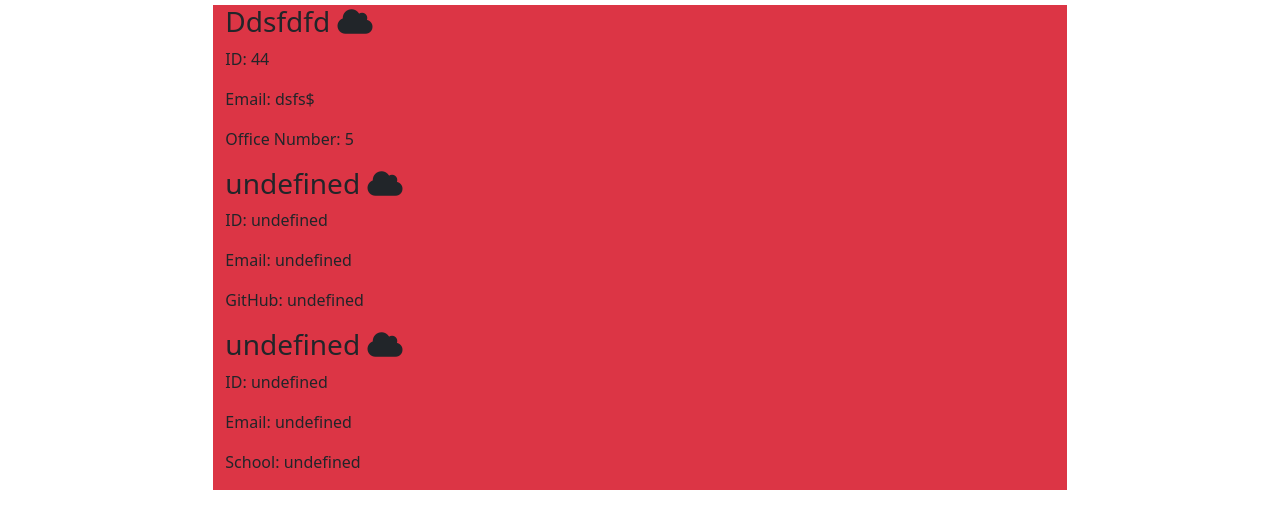
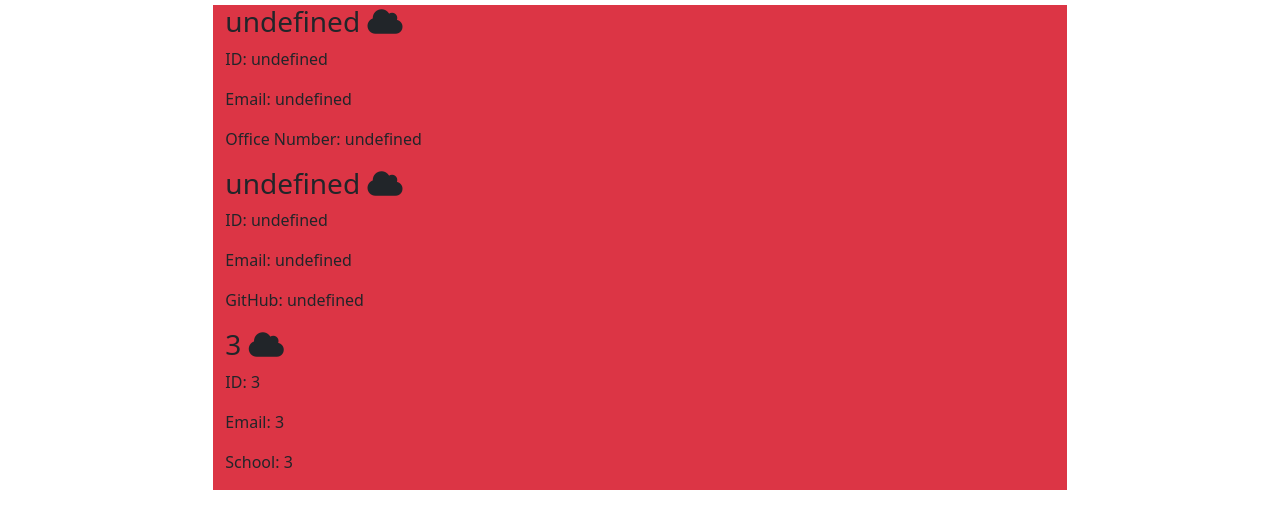
Before and after one commit to roodhouse/teamProfileGenerator, a website: page index2.html in a window 1280 px wide. Shown: the part 83-612 px from the top of the page. Drawn offline with nearby package versions, Linux system fonts and the light colour scheme.

Commit message:
attempts at getting app to only write at specific points of the document, not successfull so far

```diff
--- a/index2.html
+++ b/index2.html
@@ -19,10 +19,10 @@
 
         <div id="manager" class="row">
             <div class="col-12 bg-danger">
-                <h3 id="managerName">Ddsfdfd <i class="fa-solid fa-cloud"></i></h3>
-                <p>ID: <span id="managerId">44</span></p>
-                <p>Email: <span id="managerEmail">dsfs$</span></p>
-                <p>Office Number: <span id="managerOffice">5</span></p>
+                <h3 id="managerName">undefined <i class="fa-solid fa-cloud"></i></h3>
+                <p>ID: <span id="managerId">undefined</span></p>
+                <p>Email: <span id="managerEmail">undefined</span></p>
+                <p>Office Number: <span id="managerOffice">undefined</span></p>
             </div>
         </div>
 
@@ -37,10 +37,10 @@
 
         <div id="intern" class="row">
             <div class="col-12 bg-danger">
-                <h3 id="internName">undefined <i class="fa-solid fa-cloud"></i></h3>
-                <p>ID: <span id="internId">undefined</span></p>
-                <p>Email: <span id="internEmail">undefined</span></p>
-                <p>School: <span id="internSchool">undefined</span></p>
+                <h3 id="internName">3 <i class="fa-solid fa-cloud"></i></h3>
+                <p>ID: <span id="internId">3</span></p>
+                <p>Email: <span id="internEmail">3</span></p>
+                <p>School: <span id="internSchool">3</span></p>
             </div>
         </div>
 
--- a/todo.txt
+++ b/todo.txt
@@ -12,3 +12,6 @@
         at the end of adding ask if they want to add more
             if yes then rerun the main()
                 if no then run .then and write the file...
+
+
+                if no then run a different function that has inquier.prompt().then(answers) - here
```
Also changed, not shown: index.js (+2 -8 lines).
